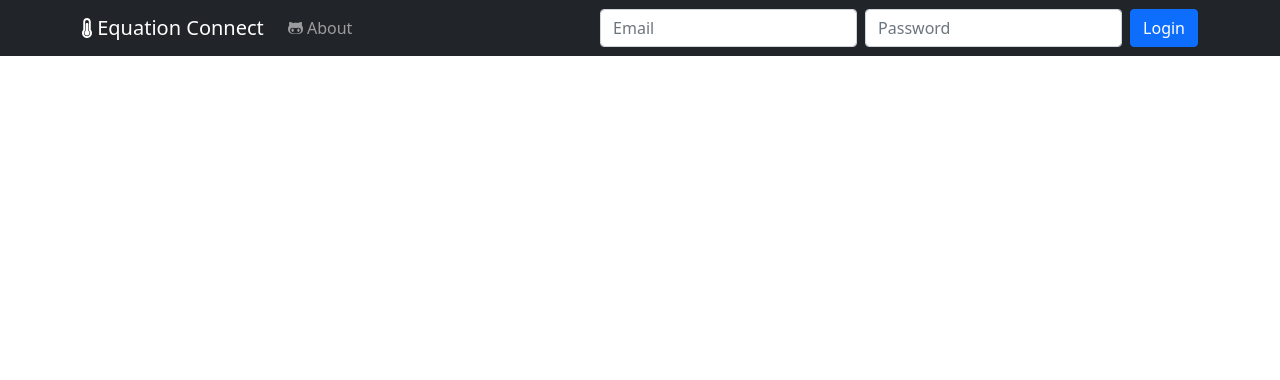
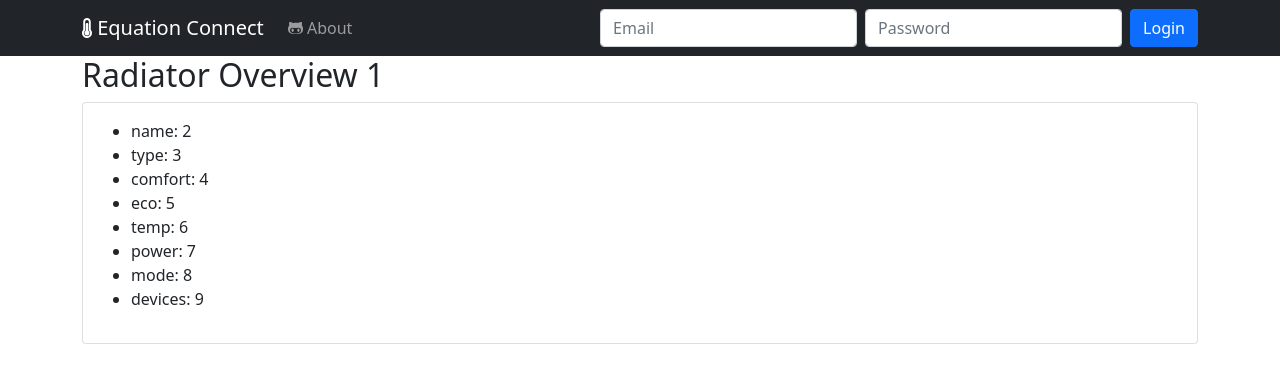
Before and after one commit to AndreMiras/equation-connect, a React (Create React App) app: page /#/devices/1 in a window 1280 px wide. Before the commit this address led to /#/. Shown: the top 380 px of the page. Built offline with nearby package versions, Linux system fonts and the light colour scheme; no server answers.

Commit message:
:sparkles: device route with dummy device component

```diff
--- a/src/App.tsx
+++ b/src/App.tsx
@@ -7,6 +7,7 @@ import { fab } from "@fortawesome/free-brands-svg-icons";
 import { fas } from "@fortawesome/free-solid-svg-icons";
 import Home from "./components/Home";
 import Header from "./components/Header";
+import Device from "./components/Device";
 
 library.add(fas, fab);
 
@@ -18,6 +19,7 @@ const App = (): JSX.Element => {
         <Container>
           <Routes>
             <Route path="/" element={<Home />} />
+            <Route path="devices/:id" element={<Device />} />
           </Routes>
         </Container>
       </Router>
--- /dev/null
+++ b/src/components/Device.tsx
@@ -0,0 +1,29 @@
+import React from "react";
+import { Card } from "react-bootstrap";
+
+const Device = (): JSX.Element => {
+  const [id, name, type, comfort, eco, temp, power, mode, devices] = [
+    1, 2, 3, 4, 5, 6, 7, 8, 9,
+  ];
+  return (
+    <div>
+      <h2>Radiator Overview {id}</h2>
+      <Card>
+        <Card.Body>
+          <ul>
+            <li>name: {name}</li>
+            <li>type: {type}</li>
+            <li>comfort: {comfort}</li>
+            <li>eco: {eco}</li>
+            <li>temp: {temp}</li>
+            <li>power: {power.toString()}</li>
+            <li>mode: {mode}</li>
+            <li>devices: {JSON.stringify(devices, null, 2)}</li>
+          </ul>
+        </Card.Body>
+      </Card>
+    </div>
+  );
+};
+
+export default Device;
--- a/src/components/Installations.tsx
+++ b/src/components/Installations.tsx
@@ -20,15 +20,10 @@ const Installations = (): JSX.Element => {
 
   return (
     <div>
-      <h2>Installations</h2>
-      <Card>
-        <Card.Body>
-          {installations &&
-            Object.keys(installations).map((key) => (
-              <Installation key={key} {...installations[key]} />
-            ))}
-        </Card.Body>
-      </Card>
+      {installations &&
+        Object.keys(installations).map((key) => (
+          <Installation key={key} {...installations[key]} />
+        ))}
       Debug:
       <Card>
         <Card.Body>
--- a/src/components/ZoneOverview.tsx
+++ b/src/components/ZoneOverview.tsx
@@ -1,9 +1,11 @@
 import React, { FunctionComponent } from "react";
+import { Link } from "react-router-dom";
 import { Card } from "react-bootstrap";
 import { ZoneOverviewType } from "../types";
 
 const ZoneOverview: FunctionComponent<ZoneOverviewType> = ({
   id,
+  name,
   type,
   comfort,
   eco,
@@ -17,16 +19,26 @@ const ZoneOverview: FunctionComponent<ZoneOverviewType> = ({
     <Card>
       <Card.Body>
         <ul>
+          <li>name: {name}</li>
           <li>type: {type}</li>
           <li>comfort: {comfort}</li>
           <li>eco: {eco}</li>
           <li>temp: {temp}</li>
-          <li>power: {power}</li>
+          <li>power: {power.toString()}</li>
           <li>mode: {mode}</li>
           <li>devices: {JSON.stringify(devices, null, 2)}</li>
         </ul>
       </Card.Body>
     </Card>
+    <ul>
+      {Object.keys(devices).map((device) => (
+        <li>
+          <Link to={`/devices/${device}`} key={device}>
+            {device}
+          </Link>
+        </li>
+      ))}
+    </ul>
   </div>
 );
 
--- a/src/types/index.ts
+++ b/src/types/index.ts
@@ -1,5 +1,6 @@
 interface ZoneOverviewType {
   id: string;
+  name: string;
   type: string;
   comfort: number;
   eco: number;
```
